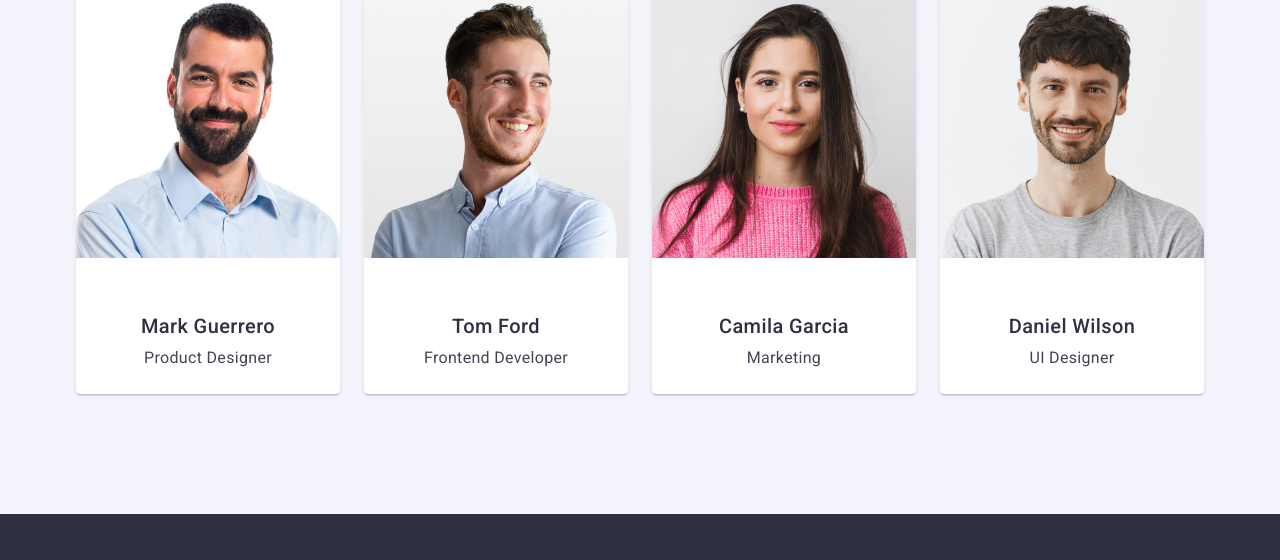
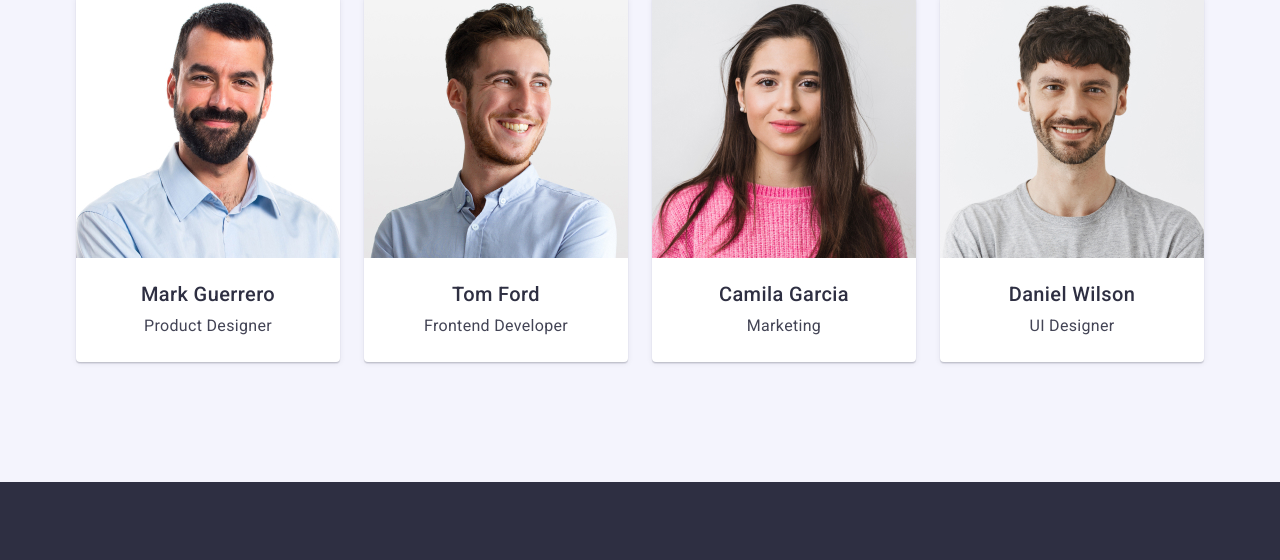
Before and after one commit to ValeriaKrivtsun/goit-markup-hw-03, a plain HTML site: page index.html in a window 1280 px wide. Shown: the part 1807-2367 px from the top of the page. Drawn offline with nearby package versions, Linux system fonts and the light colour scheme.

Commit message:
goit-markup-hw-03

```diff
--- a/css/styles.css
+++ b/css/styles.css
@@ -373,7 +373,6 @@ body {
     line-height: 1.2;
     text-align: center;
     letter-spacing: 0.02em;
-    margin-top: 32px;
     margin-bottom: 8px;
 }
 
```
